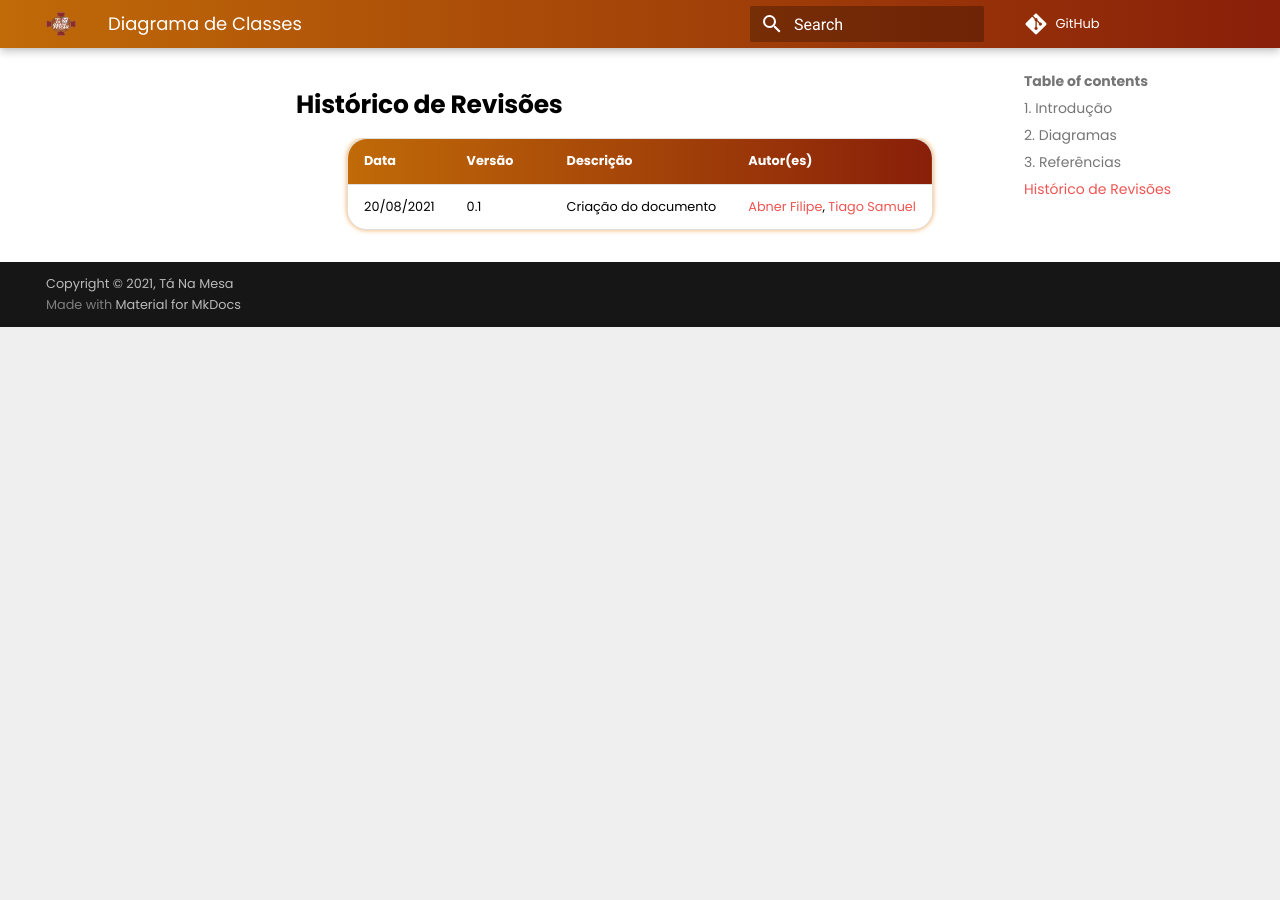
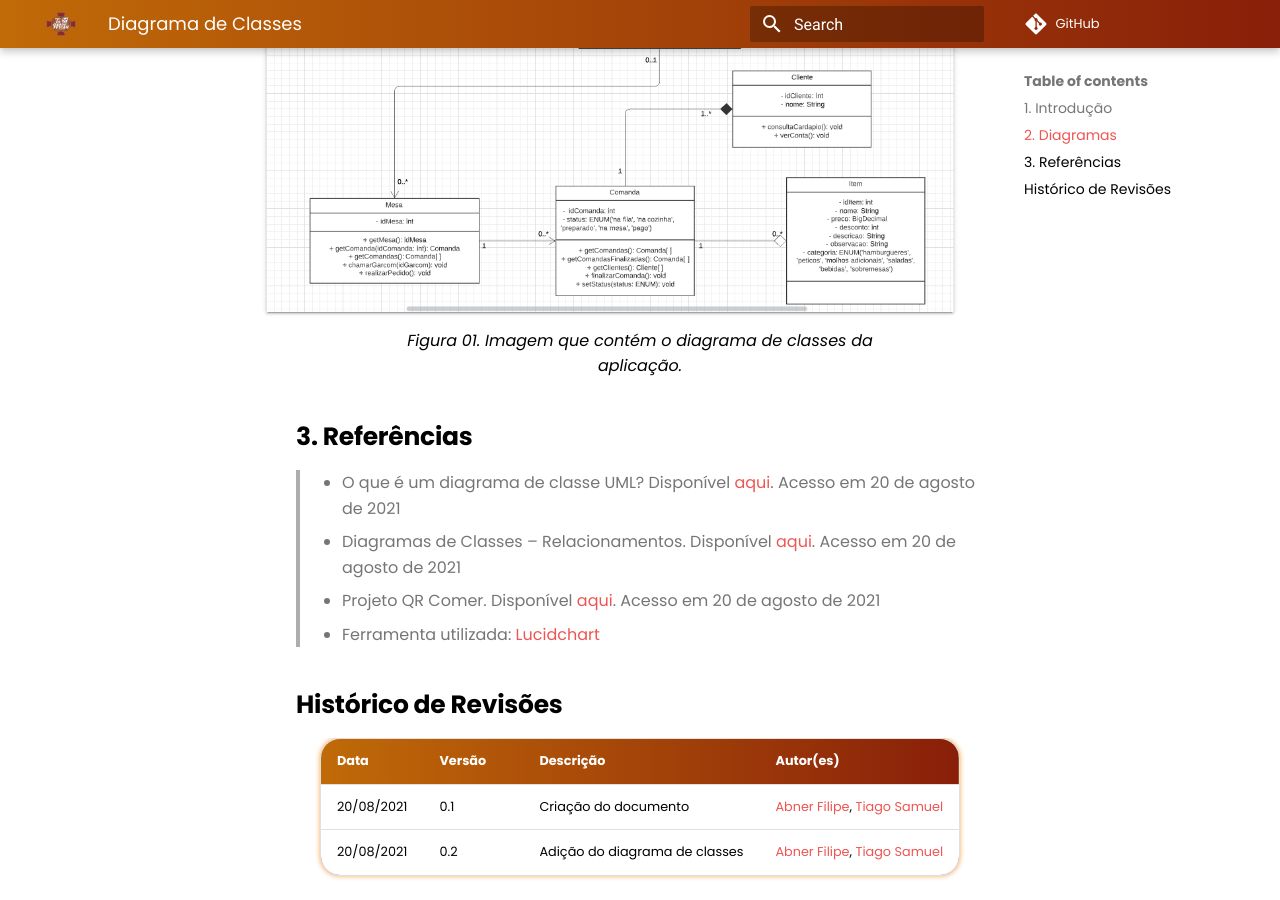
Before and after one commit to UnBArqDsw2021-1/2021.1_G02_TaNaMesa_docs, an MkDocs documentation site: the page built from docs/2-Modelagem/Diagramas-Estaticos/diagrama-de-classes.md, in a window 1280 px wide and 900 px high, scrolled down 933 px. Built offline with MkDocs 1.6.1 and Material for MkDocs 9.7.7, drawn with Linux system fonts in a browser that asks for light colours; comment, search, counter and statistics services are not loaded; before the commit the page ends 1260 px from its top, so only the background shows below that.

Commit message:
(#82) Adiciona diagrama de classes ao documento
Co-authored-by: Abner Filipe <abner.f.c.r@hotmail.com>

```diff
--- a/docs/2-Modelagem/Diagramas-Estaticos/diagrama-de-classes.md
+++ b/docs/2-Modelagem/Diagramas-Estaticos/diagrama-de-classes.md
@@ -7,7 +7,8 @@
 
 ## 2. Diagramas
 
-
+![Diagrama de Classes](../../assets/img/seminario2/diagrama-de-classes/diagrama-de-classes.png)
+<figcaption>Figura 01. Imagem que contém o diagrama de classes da aplicação.</figcaption>
 
 ## 3. Referências
 
@@ -21,3 +22,4 @@
 | Data       | Versão | Descrição                                             | Autor(es)                                                                                    |
 | :--------- | :----- | :---------------------------------------------------- | :------------------------------------------------------------------------------------------- |
 | 20/08/2021 | 0.1    | Criação do documento | [Abner Filipe](https://github.com/abner423), [Tiago Samuel](https://github.com/tsrrodrigues) |
+| 20/08/2021 | 0.2    | Adição do diagrama de classes | [Abner Filipe](https://github.com/abner423), [Tiago Samuel](https://github.com/tsrrodrigues) |
```
Also changed, not shown: docs/assets/img/seminario2/diagrama-de-classes/diagrama-de-classes.png (added).
